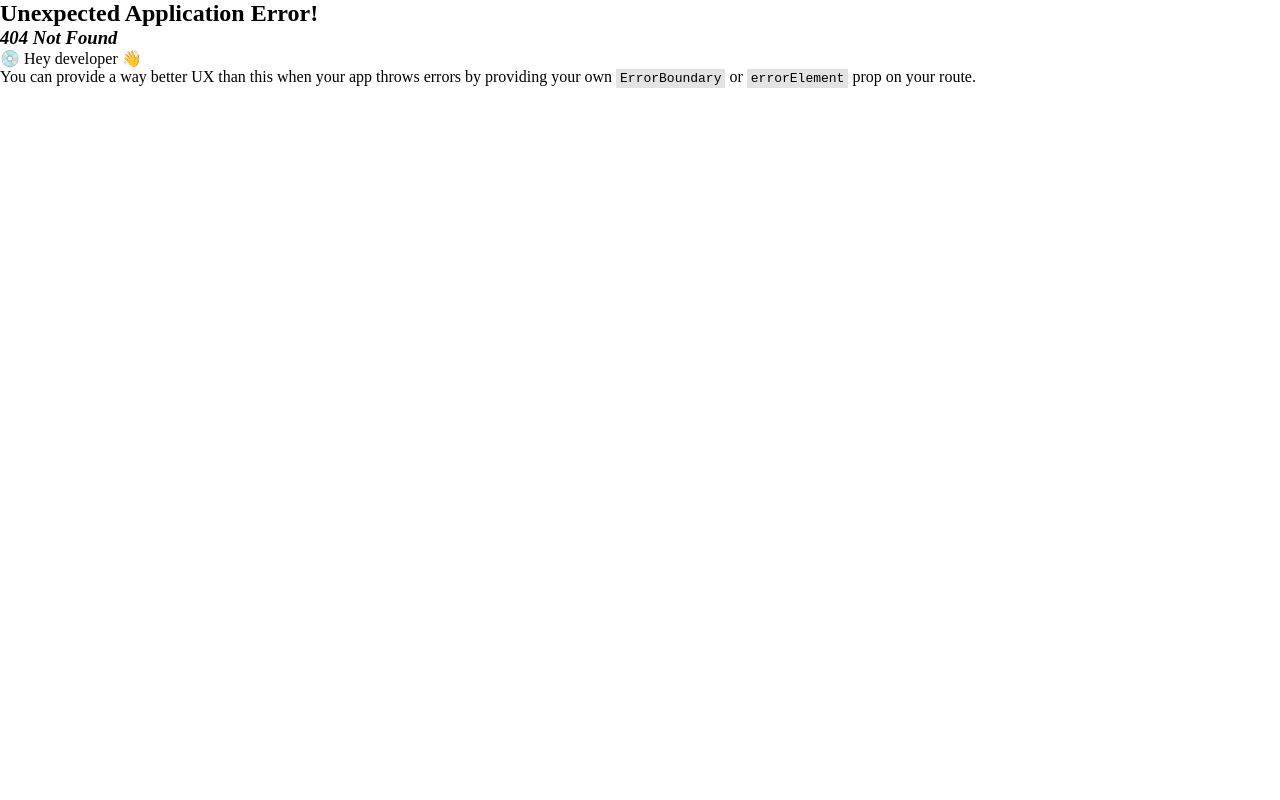
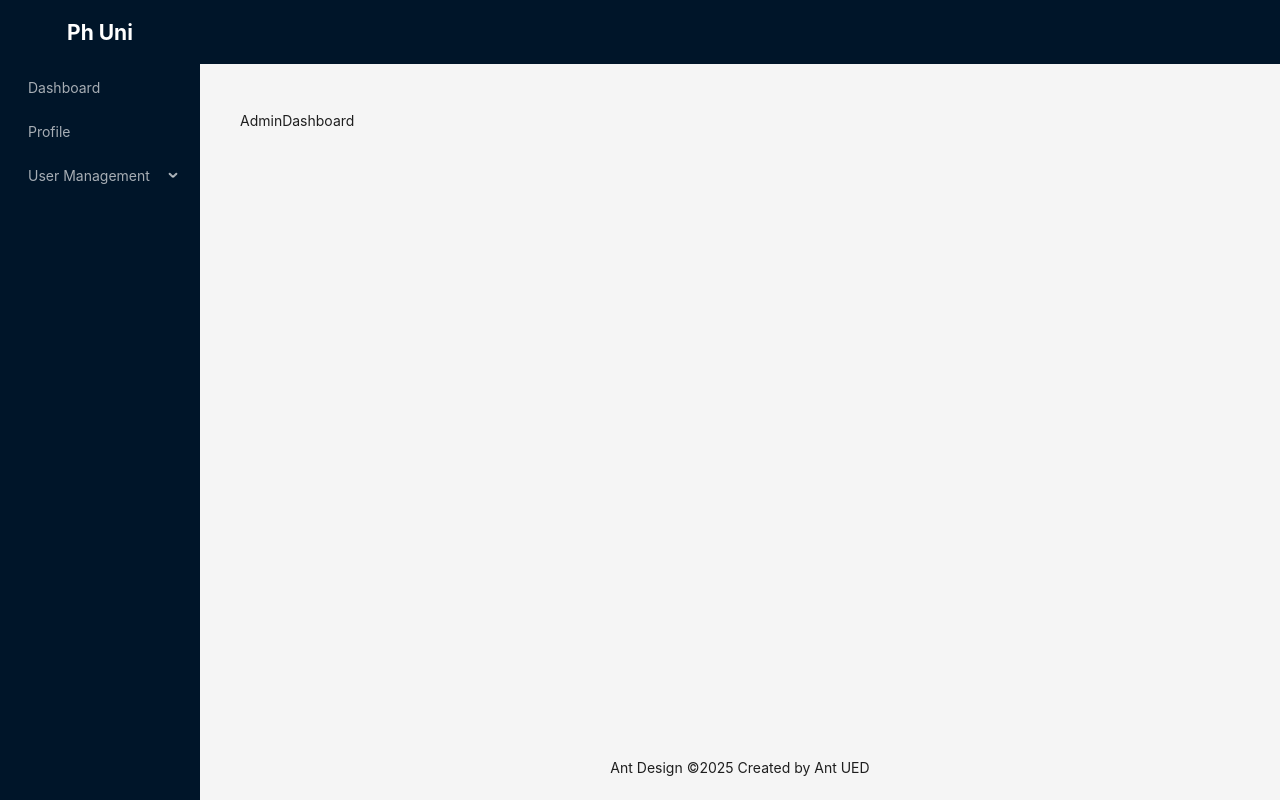
Before and after one commit to Moniruzzaman2525/ph-university-client, a React (Vite) app: page /admin in a window 1280 px wide. Before the commit this address had no page. Built offline with nearby package versions, Linux system fonts and the light colour scheme.

Commit message:
module -6 done

```diff
--- a/src/components/layout/AdminLayout.tsx
+++ b/src/components/layout/AdminLayout.tsx
@@ -1,7 +1,73 @@
-export default function AdminLayout() {
-  return (
-    <div>
-      Admin layout
-    </div>
-  )
-}
+
+import React from 'react';
+import { Layout, Menu, MenuProps } from 'antd';
+import { Outlet } from 'react-router-dom';
+
+const { Header, Content, Footer, Sider } = Layout;
+
+const items: MenuProps['items'] = [
+    {
+        key: "111",
+        label: 'Dashboard'
+    },
+    {
+        key: "10111",
+        label: 'Profile'
+    },
+    {
+        key: "0111",
+        label: 'User Management',
+        children: [
+            {
+                key: "1213211",
+                label: 'Create Admin'
+            },
+            {
+                key: "10111552",
+                label: 'Create Student'
+            },
+        ]
+    },
+]
+
+const AdminLayout: React.FC = () => {
+
+
+    return (
+        <Layout style={{ height: '100vh' }}>
+            <Sider
+                breakpoint="lg"
+                collapsedWidth="0"
+                onBreakpoint={(broken) => {
+                    console.log(broken);
+                }}
+                onCollapse={(collapsed, type) => {
+                    console.log(collapsed, type);
+                }}
+            >
+                <div style={{color: 'white', height: '4rem', display: 'flex', justifyContent: 'center', alignItems: 'center'}}>
+                    <h1>Ph Uni</h1>
+                </div>
+                <Menu theme="dark" mode="inline" defaultSelectedKeys={['4']} items={items} />
+            </Sider>
+            <Layout>
+                <Header style={{ padding: 0 }} />
+                <Content style={{ margin: '24px 16px 0' }}>
+                    <div
+                        style={{
+                            padding: 24,
+                            minHeight: 360
+                        }}
+                    >
+                        <Outlet />
+                    </div>
+                </Content>
+                <Footer style={{ textAlign: 'center' }}>
+                    Ant Design ©{new Date().getFullYear()} Created by Ant UED
+                </Footer>
+            </Layout>
+        </Layout>
+    );
+};
+
+export default AdminLayout;
--- a/src/components/layout/MainLayout.tsx
+++ b/src/components/layout/MainLayout.tsx
@@ -1,6 +1,7 @@
 
 import React from 'react';
 import { Layout, Menu, MenuProps } from 'antd';
+import { Outlet } from 'react-router-dom';
 
 const { Header, Content, Footer, Sider } = Layout;
 
@@ -58,7 +59,7 @@ const MainLayout: React.FC = () => {
                             minHeight: 360
                         }}
                     >
-                        <h1>The main content should be there</h1>
+                        <Outlet />
                     </div>
                 </Content>
                 <Footer style={{ textAlign: 'center' }}>
--- /dev/null
+++ b/src/pages/About.tsx
@@ -0,0 +1,6 @@
+
+export const About = () => {
+  return (
+    <div>About</div>
+  )
+}
--- /dev/null
+++ b/src/pages/Contact.tsx
@@ -0,0 +1,6 @@
+
+export const Contact = () => {
+  return (
+    <div>Contact</div>
+  )
+}
--- /dev/null
+++ b/src/pages/Login.tsx
@@ -0,0 +1,5 @@
+export const Login = () => {
+  return (
+    <div>Login</div>
+  )
+}
--- /dev/null
+++ b/src/pages/Register.tsx
@@ -0,0 +1,11 @@
+import React from 'react'
+
+const Register = () => {
+  return (
+    <div>
+      Register
+    </div>
+  )
+}
+
+export default Register
--- /dev/null
+++ b/src/pages/admin/AdminDashboard.tsx
@@ -0,0 +1,6 @@
+
+export const AdminDashboard = () => {
+  return (
+    <div>AdminDashboard</div>
+  )
+}
--- /dev/null
+++ b/src/pages/admin/CreateStudent.tsx
@@ -0,0 +1,7 @@
+
+
+export const CreateStudent = () => {
+  return (
+    <div>CreateStudent</div>
+  )
+}
--- a/src/routes/routes.tsx
+++ b/src/routes/routes.tsx
@@ -1,11 +1,54 @@
 import { createBrowserRouter } from "react-router-dom";
 import App from "../App";
+import { About } from "../pages/About";
+import { Contact } from "../pages/Contact";
+import Register from "../pages/Register";
+import { Login } from "../pages/Login";
+import { AdminDashboard } from "../pages/admin/AdminDashboard";
+import { CreateStudent } from "../pages/admin/CreateStudent";
+import AdminLayout from "../components/layout/AdminLayout";
 
 const router = createBrowserRouter([
     {
         path: '/',
-        element: <App />
-    }
+        element: <App />,
+        children: [
+            {
+                path: 'about',
+                element: <About />
+            },
+            {
+                path: 'contact',
+                element: <Contact />
+            },
+        ]
+    },
+    {
+        path: '/admin',
+        element: <AdminLayout />,
+        children: [
+            {
+                index: true,
+                element: <AdminDashboard />
+            },
+            {
+                path: 'dashboard',
+                element: <AdminDashboard />
+            },
+            {
+                path: 'create-student',
+                element: <CreateStudent />
+            },
+        ]
+    },
+    {
+        path: '/register',
+        element: <Register />
+    },
+    {
+        path: '/login',
+        element: <Login />
+    },
 ])
 
 export default router
```
